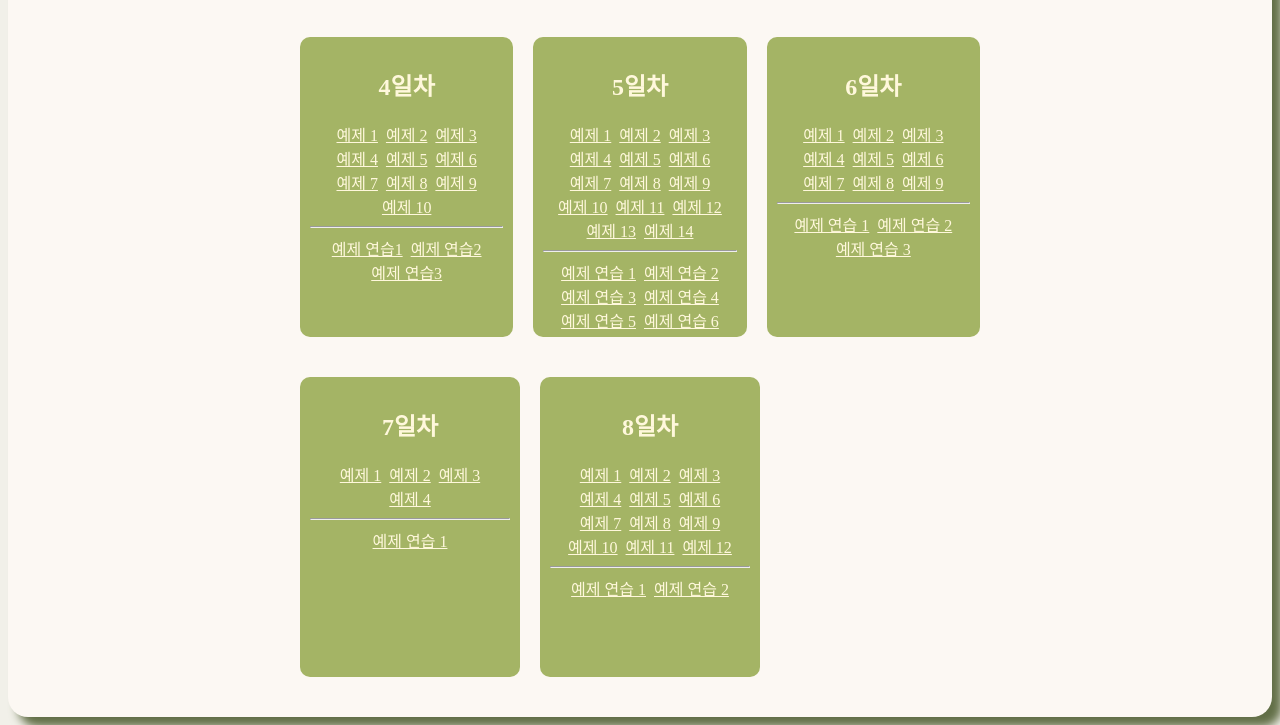
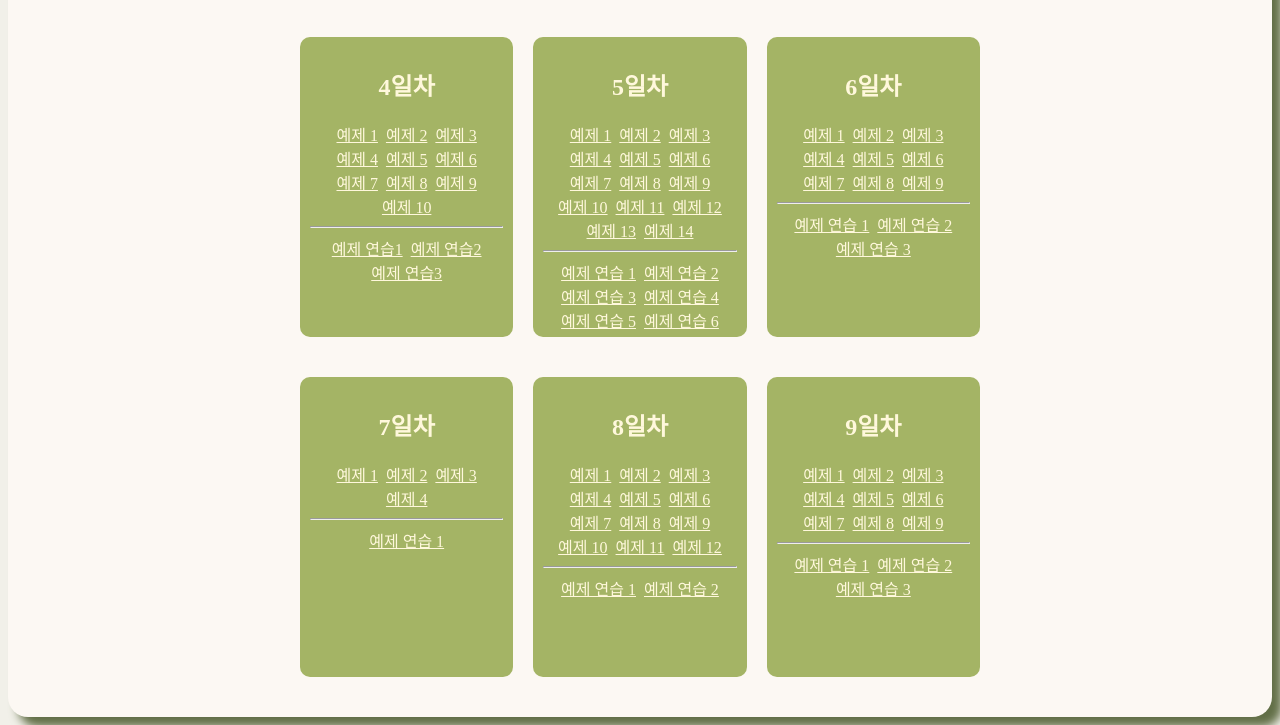
Before and after one commit to jungmin9911/html_pknu_code, a plain HTML site: page index.html in a window 1280 px wide. Shown: the part 429-1154 px from the top of the page. Drawn offline with Linux system fonts and the light colour scheme; a web font is replaced by a local one.

Commit message:
0508 html

```diff
--- a/index.html
+++ b/index.html
@@ -194,6 +194,22 @@
                 <a href="html/ex08-08a1.html">예제 연습 1</a>
                 <a href="html/ex08-08a2.html">예제 연습 2</a><br>
             </div>
+            <div class="box">
+                <h2>9일차</h2>
+                <a href="html/ex09-01.html">예제 1</a>
+                <a href="html/ex09-02.html">예제 2</a>
+                <a href="html/ex09-03.html">예제 3</a><br>
+                <a href="html/ex09-04.html">예제 4</a>
+                <a href="html/ex09-05.html">예제 5</a>
+                <a href="html/ex09-06.html">예제 6</a><br>
+                <a href="html/ex09-07.html">예제 7</a>
+                <a href="html/ex09-08.html">예제 8</a>
+                <a href="html/ex09-09.html">예제 9</a><br>
+                <hr>
+                <a href="html/ex09-04a1.html">예제 연습 1</a>
+                <a href="html/ex09-05a1.html">예제 연습 2</a><br>
+                <a href="html/ex09-08a1.html">예제 연습 3</a>
+            </div>
         </div>
     </div>
 </body>
```
